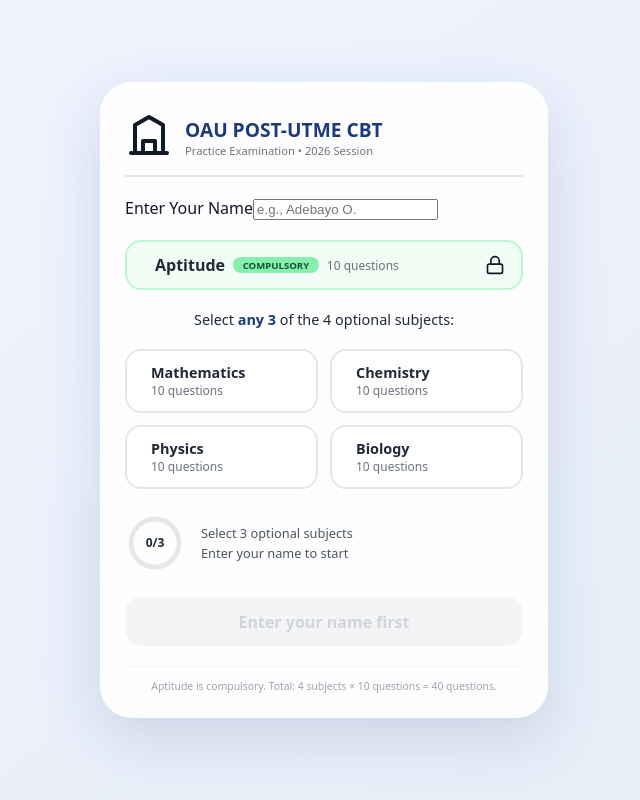
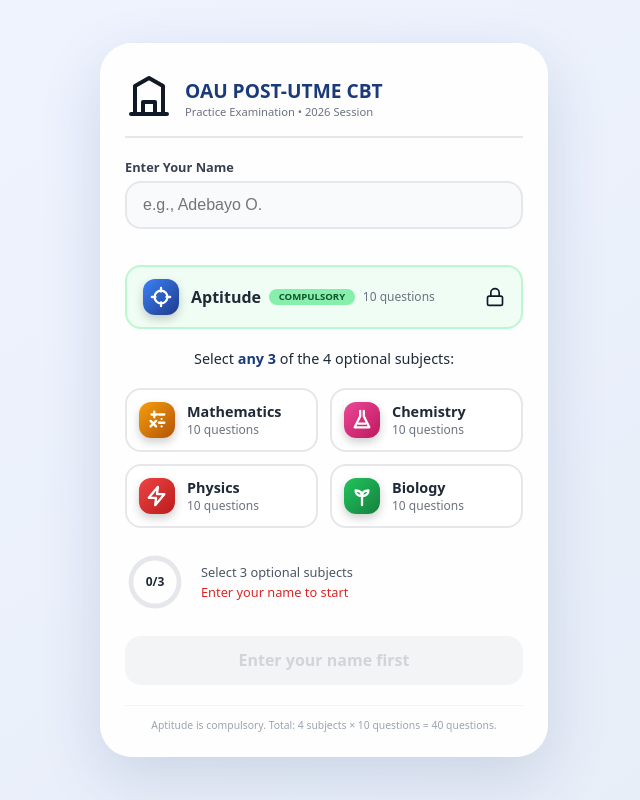
Before and after one commit to cresyno/oaupostutmeapp, a Next.js app: page / in a window 1280 px wide. Shown: the whole page, without its empty margins (316-956 px from the left). Built offline with nearby package versions, Linux system fonts and the light colour scheme.

Commit message:
Add styles for name input and optional subject cards

```diff
--- a/app/page.module.css
+++ b/app/page.module.css
@@ -267,3 +267,101 @@
   padding-top: 0.75rem;
   margin: 0;
 }
+
+/* Name input */
+.nameInputWrapper {
+  margin-bottom: 1rem;
+}
+
+.nameLabel {
+  display: block;
+  font-size: 0.8rem;
+  font-weight: 600;
+  color: #374151;
+  margin-bottom: 0.3rem;
+}
+
+.nameInput {
+  width: 100%;
+  padding: 0.8rem 1rem;
+  border: 2px solid #e5e7eb;
+  border-radius: 1rem;
+  font-size: 1rem;
+  background: #f9fafb;
+  transition: border-color 0.2s;
+}
+
+.nameInput:focus {
+  outline: none;
+  border-color: #2563eb;
+  background: white;
+}
+
+.nameWarning {
+  color: #dc2626;
+  font-size: 0.8rem;
+  font-weight: 500;
+}
+
+/* Optional subject cards - make them more interactive */
+.optionalCard {
+  background: #ffffff;
+  border: 2px solid #e5e7eb;
+  border-radius: 1rem;
+  padding: 0.75rem;
+  cursor: pointer;
+  display: flex;
+  align-items: center;
+  gap: 0.75rem;
+  transition: all 0.2s ease;
+  min-height: 60px;
+  user-select: none;
+  -webkit-tap-highlight-color: transparent;
+}
+
+.optionalCard:hover {
+  border-color: #b0c4de;
+  transform: translateY(-1px);
+  box-shadow: 0 6px 12px rgba(26, 58, 122, 0.08);
+}
+
+.optionalCard.selected {
+  background: #eff6ff;
+  border-color: #3b82f6;
+  box-shadow: 0 8px 16px rgba(59, 130, 246, 0.12);
+  transform: translateY(-2px);
+}
+
+/* Subject icon style (same as CBT page) */
+.subjectIcon {
+  display: inline-flex;
+  align-items: center;
+  justify-content: center;
+  width: 36px;
+  height: 36px;
+  border-radius: 12px;
+  color: white;
+  box-shadow: 0 4px 10px rgba(0,0,0,0.2);
+  transition: transform 0.2s ease, box-shadow 0.2s ease;
+  flex-shrink: 0;
+}
+
+.subjectIcon svg {
+  width: 22px;
+  height: 22px;
+}
+
+.subjectIcon:hover,
+.subjectIcon:active {
+  transform: scale(1.1);
+  box-shadow: 0 6px 14px rgba(0,0,0,0.3);
+}
+
+/* Start button active state with arrow animation */
+.startButton.active .arrow {
+  transition: transform 0.2s;
+}
+
+.startButton.active:hover .arrow {
+  transform: translateX(4px);
+  }
```
